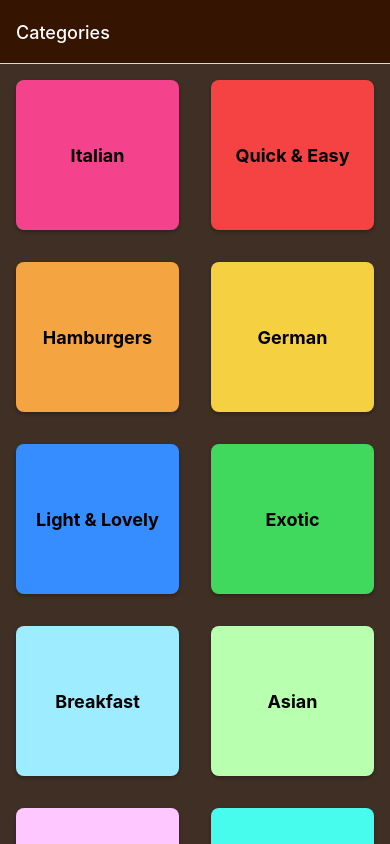
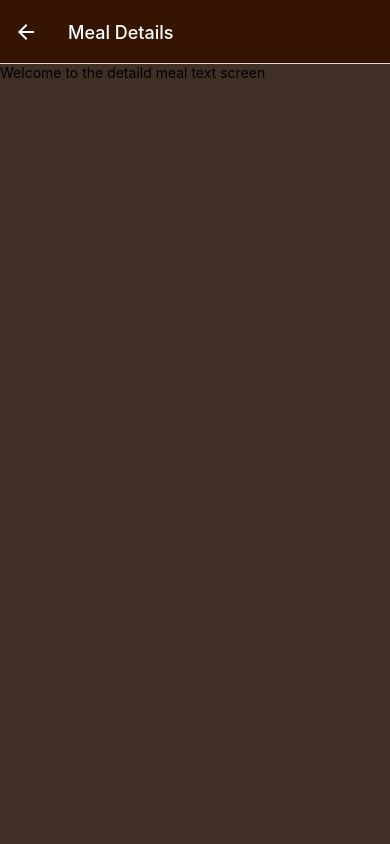
Before and after one commit to ErollMuslija/MealApp, a React Native app: screen /DetailMeal in a window 390 px wide. Built offline with nearby package versions, Linux system fonts and the light colour scheme.

Commit message:
new screen created and navigation set

```diff
--- a/App.js
+++ b/App.js
@@ -4,6 +4,7 @@ import CategoriesScreen from './screens/CategoriesScreen';
 import { NavigationContainer } from '@react-navigation/native';
 import { createNativeStackNavigator } from '@react-navigation/native-stack';
 import MealsOverviewScreen from './screens/MealsOvervievScreen';
+import DetailMealScreen from './screens/DetailsMealScreen';
 
 const Stack = createNativeStackNavigator();
 
@@ -28,6 +29,7 @@ export default function App() {
           //   }
           // }}
           />
+          <Stack.Screen name='DetailMeal' component={DetailMealScreen} options={{title:'Meal Details'}}/>
         </Stack.Navigator>
       </NavigationContainer>
 
--- a/components/MealItem.js
+++ b/components/MealItem.js
@@ -1,11 +1,12 @@
 import {View, Text, StyleSheet, Pressable, Image, Platform} from 'react-native'
 
-const MealItem = ({title, image, duration, complexity, affordability}) => {
+const MealItem = ({title, image, duration, complexity, affordability, presHandler}) => {
     return (
         <View style={MealItemStyle.mealItem}>
             <View style={MealItemStyle.innerContainer}>
             <Pressable android_ripple={{opacity: 0.5}}
             style={({pressed}) => [pressed ? {opacity: 0.75} : null]}
+            onPress={presHandler}
             >
             <View>
                 <Image source={{uri: image}} style={MealItemStyle.imageStyle}/>
--- /dev/null
+++ b/screens/DetailsMealScreen.js
@@ -0,0 +1,17 @@
+import {View, Text, StyleSheet} from 'react-native'
+
+const DetailMealScreen = () => {
+    return (
+        <View style={DetailMealScreenStyle.container}>
+            <Text>Welcome to the detaild meal text screen</Text>
+        </View>
+    )
+}
+
+export default DetailMealScreen;
+
+const DetailMealScreenStyle = StyleSheet.create({
+    container: {
+        flex: 1
+    }
+})
--- a/screens/MealsOvervievScreen.js
+++ b/screens/MealsOvervievScreen.js
@@ -4,7 +4,7 @@ import MealItem from '../components/MealItem';
 import { MEALS, CATEGORIES } from '../data/dummy-data';
 
 const MealsOverviewScreen = ({route, navigation}) => {
-    const {categoryId, categoryColor } = route.params
+    const { categoryId } = route.params
 
     const displayMeal = MEALS.filter(item => {
         return item.categoryIds.indexOf(categoryId) >= 0;
@@ -21,12 +21,17 @@ const MealsOverviewScreen = ({route, navigation}) => {
 
 
     function renderMealItem (itemData) {
+        function presHandler(){
+            navigation.navigate('DetailMeal')
+        }
+
         const mealItemPropfs = {
             title: itemData.item.title,
             image : itemData.item.imageUrl,
             duration: itemData.item.duration,
             complexity: itemData.item.complexity,
-            affordability: itemData.item.affordability
+            affordability: itemData.item.affordability,
+            presHandler: presHandler
         }
         return <MealItem {...mealItemPropfs}/>
     }
```
